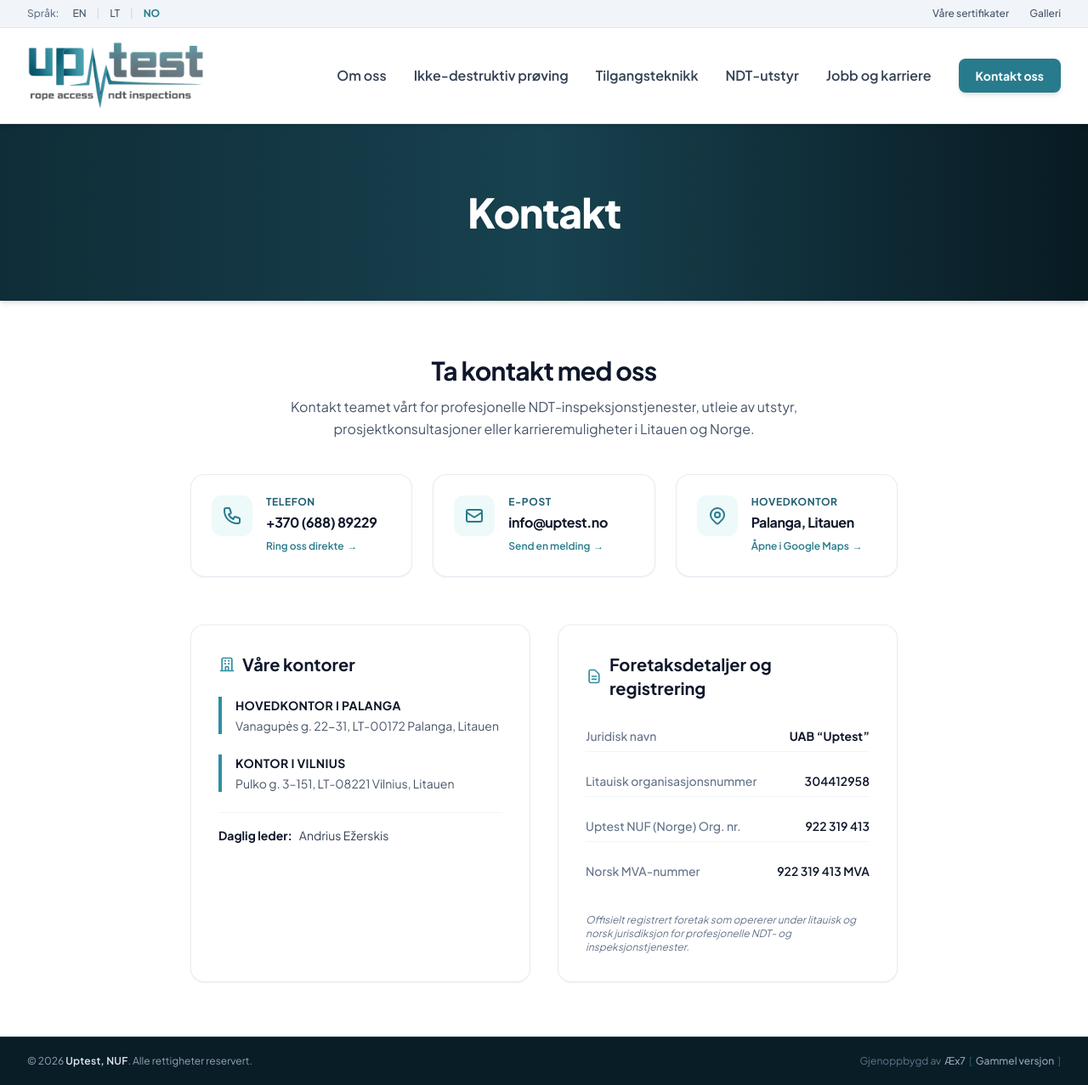
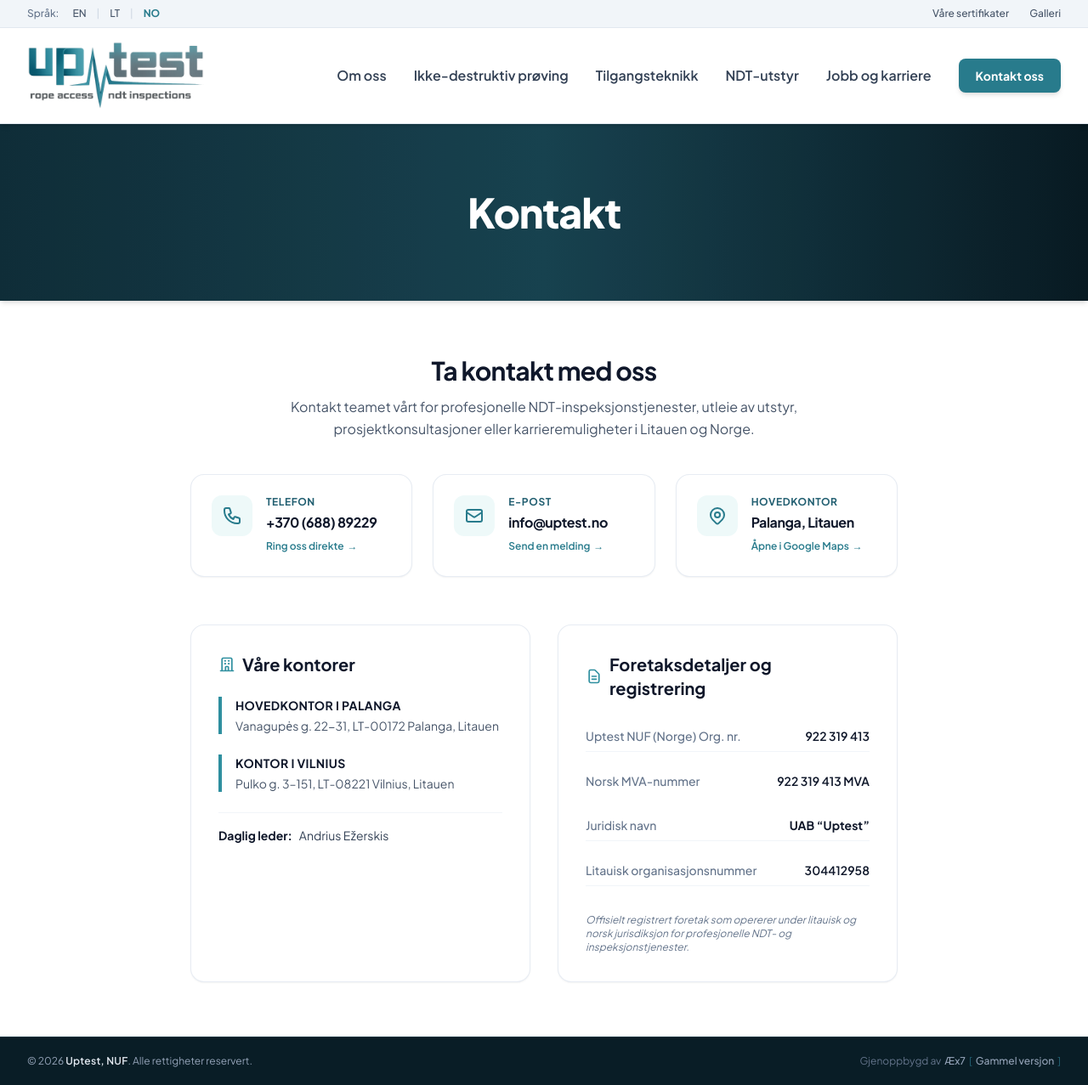
Before and after one commit to mruslys/uptest.no, a Jekyll site: the page built from no/kontakt/index.html, in a window 1280 px wide. Shown: the whole page at 85% size. Built offline with Jekyll 4.4.1, drawn with Linux system fonts in a browser that asks for light colours; nearby versions of some CDN libraries.

Commit message:
Update index.html

```diff
--- a/no/kontakt/index.html
+++ b/no/kontakt/index.html
@@ -109,20 +109,20 @@
 
         <div class="space-y-4 text-sm">
             <div class="flex justify-between py-2 border-b border-slate-100">
+                <span class="font-medium text-slate-500">Uptest NUF (Norge) Org. nr.</span>
+                <span class="font-semibold text-slate-900">922 319 413</span>
+            </div>
+            <div class="flex justify-between py-2">
+                <span class="font-medium text-slate-500">Norsk MVA-nummer</span>
+                <span class="font-semibold text-slate-900">922 319 413 MVA</span>
+            </div>
+            <div class="flex justify-between py-2 border-b border-slate-100">
                 <span class="font-medium text-slate-500">Juridisk navn</span>
                 <span class="font-bold text-slate-900">UAB “Uptest”</span>
             </div>
             <div class="flex justify-between py-2 border-b border-slate-100">
                 <span class="font-medium text-slate-500">Litauisk organisasjonsnummer</span>
                 <span class="font-semibold text-slate-900">304412958</span>
-            </div>
-            <div class="flex justify-between py-2 border-b border-slate-100">
-                <span class="font-medium text-slate-500">Uptest NUF (Norge) Org. nr.</span>
-                <span class="font-semibold text-slate-900">922 319 413</span>
-            </div>
-            <div class="flex justify-between py-2">
-                <span class="font-medium text-slate-500">Norsk MVA-nummer</span>
-                <span class="font-semibold text-slate-900">922 319 413 MVA</span>
             </div>
         </div>
 
```
